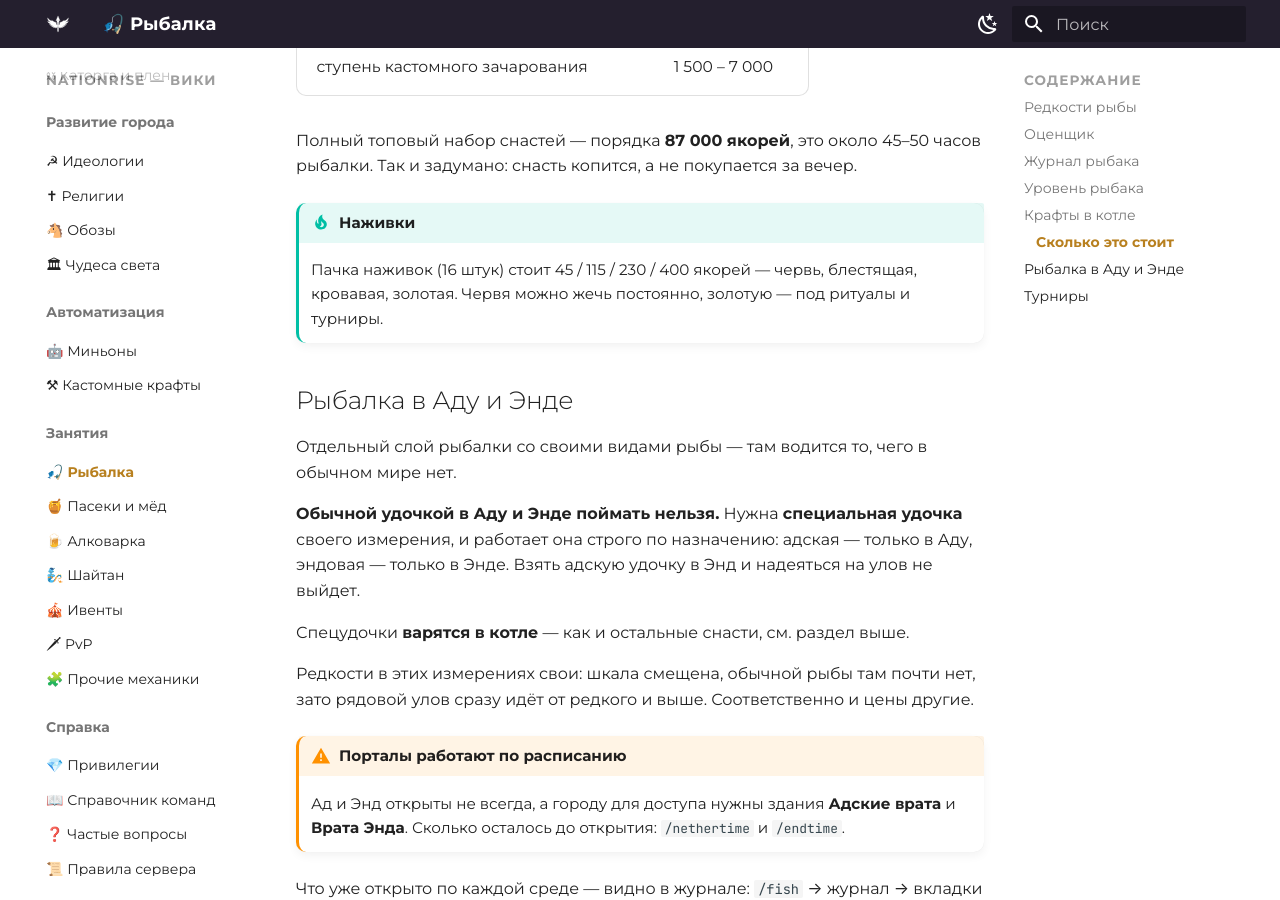
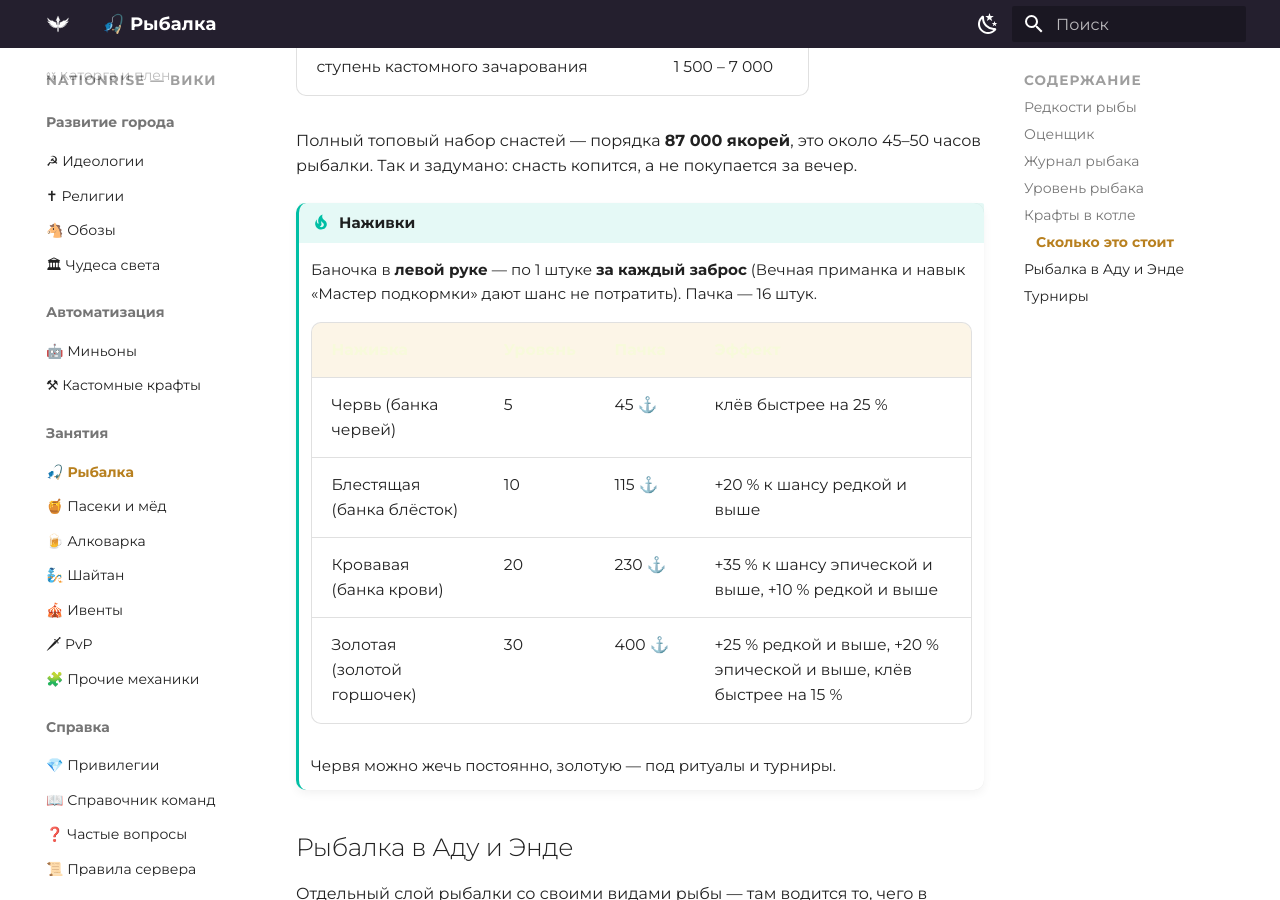
Before and after one commit to zixSSSed/NationRise-Wiki-RU, an MkDocs documentation site: the page built from docs/fishing.md, in a window 1280 px wide and 900 px high, scrolled down 2281 px. Built offline with MkDocs 1.6.1 and Material for MkDocs 9.7.7, drawn with Linux system fonts in a browser that asks for light colours.

Commit message:
Рыбалка: наживки — баночки, трата при забросе, новый баланс

```diff
--- a/docs/fishing.md
+++ b/docs/fishing.md
@@ -75,8 +75,17 @@
 рыбалки. Так и задумано: снасть копится, а не покупается за вечер.
 
 !!! tip "Наживки"
-    Пачка наживок (16 штук) стоит 45 / 115 / 230 / 400 якорей — червь, блестящая,
-    кровавая, золотая. Червя можно жечь постоянно, золотую — под ритуалы и турниры.
+    Баночка в **левой руке** — по 1 штуке **за каждый заброс** (Вечная приманка и навык
+    «Мастер подкормки» дают шанс не потратить). Пачка — 16 штук.
+
+    | Наживка | Уровень | Пачка | Эффект |
+    |---|---|---|---|
+    | Червь (банка червей) | 5 | 45 ⚓ | клёв быстрее на 25 % |
+    | Блестящая (банка блёсток) | 10 | 115 ⚓ | +20 % к шансу редкой и выше |
+    | Кровавая (банка крови) | 20 | 230 ⚓ | +35 % к шансу эпической и выше, +10 % редкой и выше |
+    | Золотая (золотой горшочек) | 30 | 400 ⚓ | +25 % редкой и выше, +20 % эпической и выше, клёв быстрее на 15 % |
+
+    Червя можно жечь постоянно, золотую — под ритуалы и турниры.
 
 ## Рыбалка в Аду и Энде
 
```
